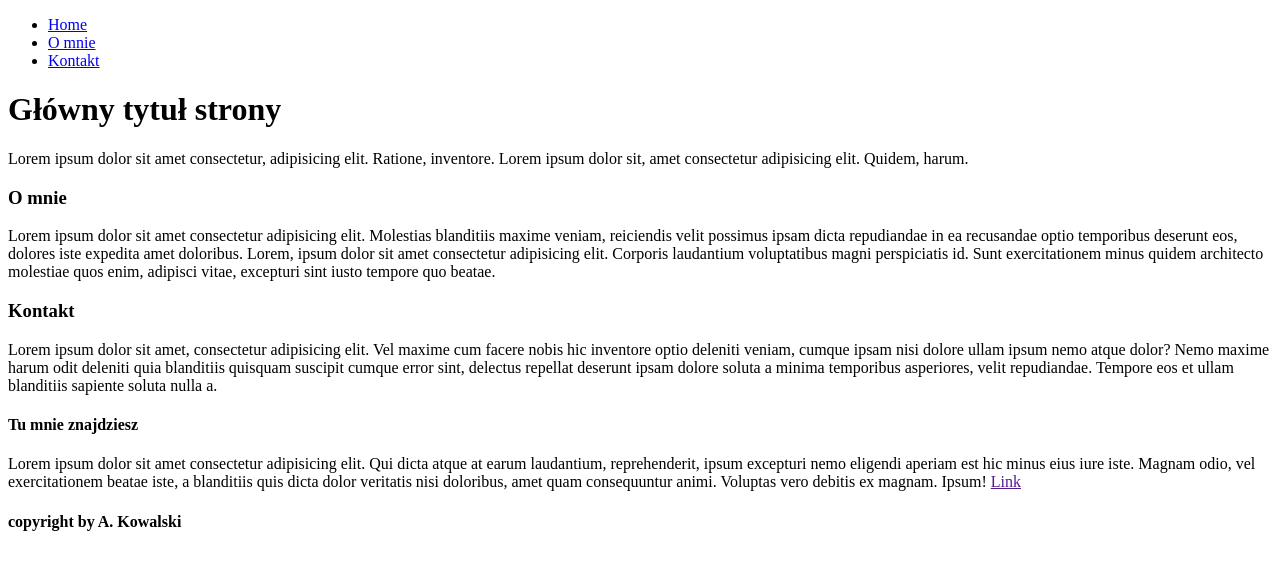
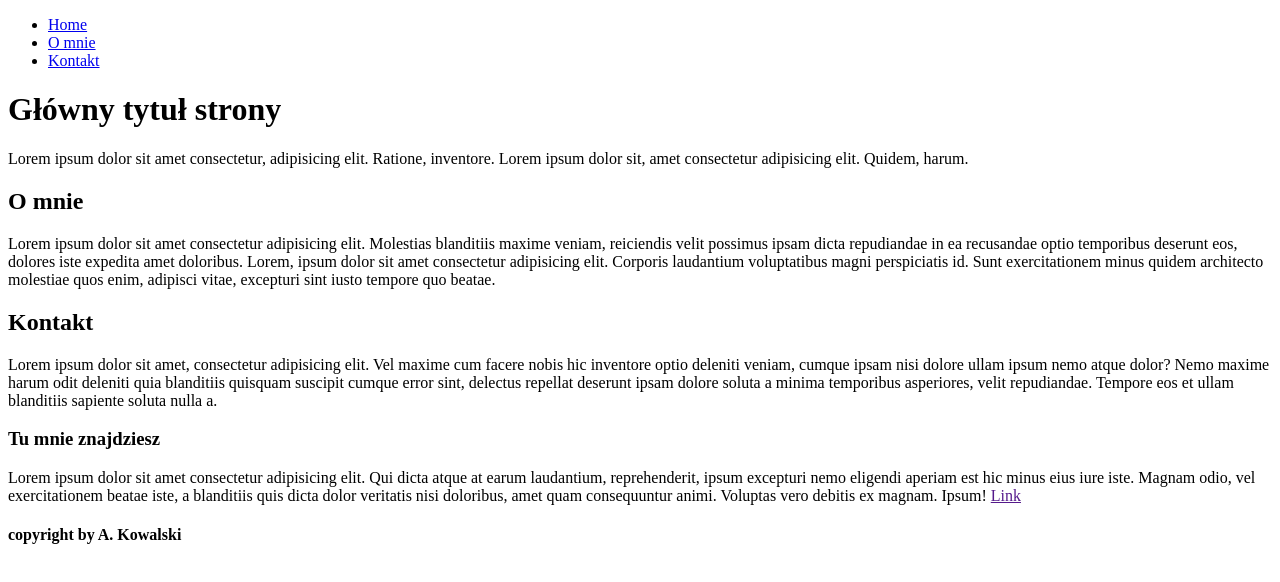
Before and after one commit to adrianp98/adrianp98.github.io, a plain HTML site: page zadania-domowe/zadanie-struktura-strony/index.html in a window 1280 px wide. Drawn offline with Linux system fonts and the light colour scheme.

Commit message:
poprawa zadania

```diff
--- a/zadania-domowe/zadanie-struktura-strony/index.html
+++ b/zadania-domowe/zadanie-struktura-strony/index.html
@@ -15,7 +15,6 @@
     </nav>
     <header id="header">
       <h1 id="meain-header">Główny tytuł strony</h1>
-
       <p>
         Lorem ipsum dolor sit amet consectetur, adipisicing elit. Ratione,
         inventore. Lorem ipsum dolor sit, amet consectetur adipisicing elit.
@@ -24,7 +23,7 @@
     </header>
 
     <section id="about">
-      <h3 id="about-header">O mnie</h3>
+      <h2 id="about-header">O mnie</h2>
       <p class="about-content">
         Lorem ipsum dolor sit amet consectetur adipisicing elit. Molestias
         blanditiis maxime veniam, reiciendis velit possimus ipsam dicta
@@ -36,7 +35,7 @@
       </p>
     </section>
     <section id="contact">
-      <h3 id="contact-header">Kontakt</h3>
+      <h2 id="contact-header">Kontakt</h2>
       <p id="contact-content">
         Lorem ipsum dolor sit amet, consectetur adipisicing elit. Vel maxime cum
         facere nobis hic inventore optio deleniti veniam, cumque ipsam nisi
@@ -45,10 +44,8 @@
         deserunt ipsam dolore soluta a minima temporibus asperiores, velit
         repudiandae. Tempore eos et ullam blanditiis sapiente soluta nulla a.
       </p>
-    </section>
 
-    <section id="find-me">
-      <h4 id="find-me-header">Tu mnie znajdziesz</h4>
+      <h3 id="find-me-header">Tu mnie znajdziesz</h3>
       <p id="find-me-content">
         Lorem ipsum dolor sit amet consectetur adipisicing elit. Qui dicta atque
         at earum laudantium, reprehenderit, ipsum excepturi nemo eligendi
```
Also changed, not shown: zadania-domowe/projekt-do-poprawy/index.html (+5 -6 lines), zadania-domowe/zadanie-formularz-html/index.html (+2 -2 lines).
